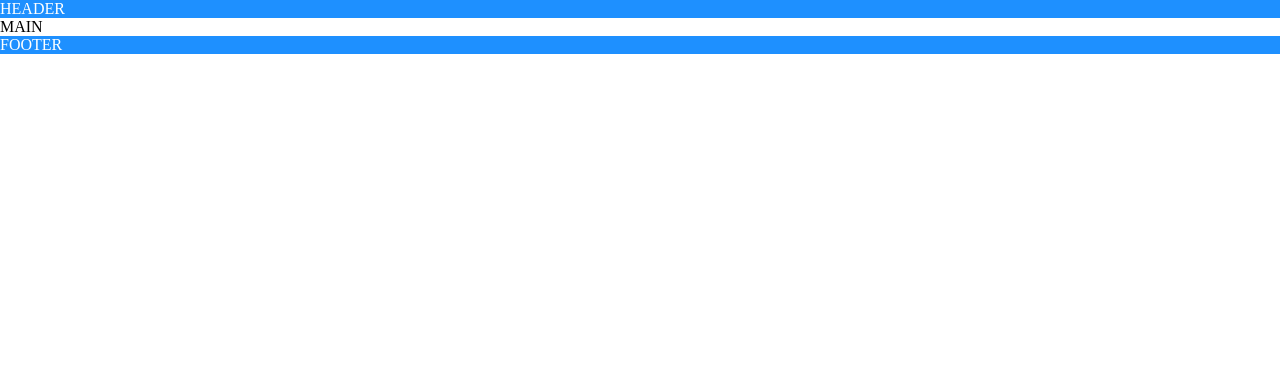
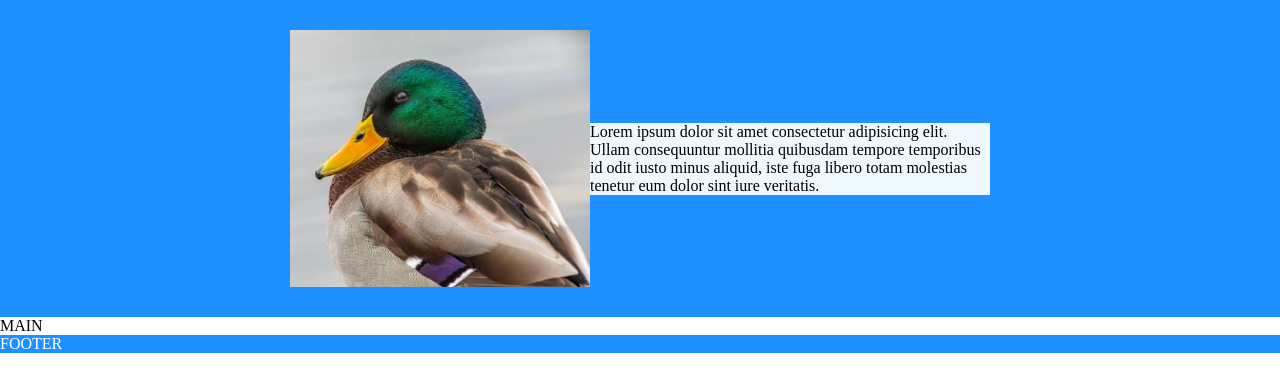
Before and after one commit to shukrirahmat/responsive-homepage, a website built with webpack: page src/index.html in a window 1280 px wide. Built offline with nearby package versions, Linux system fonts and the light colour scheme.

Commit message:
add more elements to header

```diff
--- a/src/index.html
+++ b/src/index.html
@@ -6,7 +6,10 @@
     <title>Template</title>
 </head>
 <body>
-    <div class="header">HEADER</div>
+    <div class="header">
+        <img class="profile" src="images/duck_profile.jpg" alt="profilepic">
+        <div class="about">Lorem ipsum dolor sit amet consectetur adipisicing elit. Ullam consequuntur mollitia quibusdam tempore temporibus id odit iusto minus aliquid, iste fuga libero totam molestias tenetur eum dolor sint iure veritatis.</div>
+    </div>
     <div class="main">MAIN</div>
     <div class="footer">FOOTER</div>
 </body>
--- a/src/styles.css
+++ b/src/styles.css
@@ -13,3 +13,22 @@
     max-width: 2000px;
     margin: 0 auto;
 }
+
+.profile {
+    max-width: 300px;
+    object-fit: cover;
+}
+
+.header {
+    padding: 30px 40px;
+    display: flex;
+    flex-direction: row;
+    justify-content: center;
+    align-items: center;
+}
+
+.about {
+    background-color: aliceblue;
+    max-width: 400px;
+    color: black;
+}
```
Also changed, not shown: src/images/duck_profile.jpg (added).
